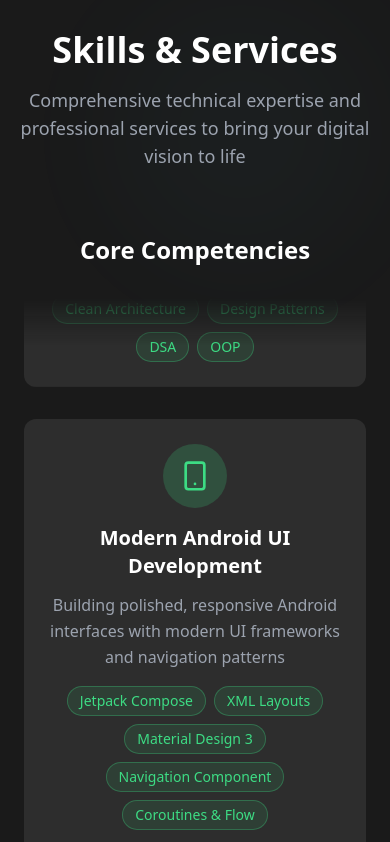
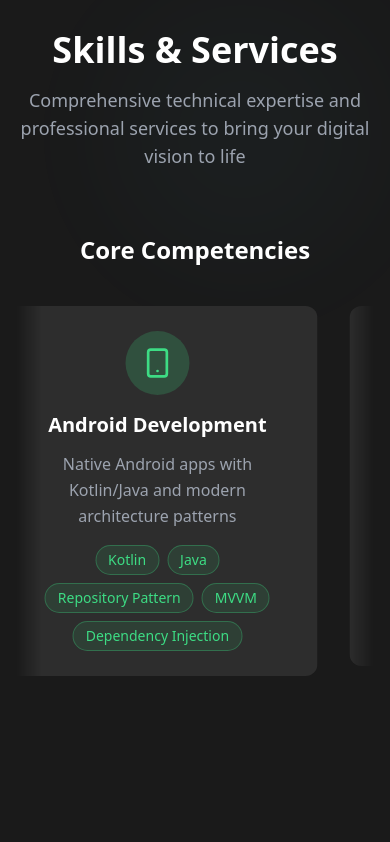
Before and after one commit to Mina-Software-Engineer/Mina-Portfolio, a React (Vite) app: page / in a window 390 px wide. Shown: the part 5793-6635 px from the top of the page. Built offline with nearby package versions, Linux system fonts and the light colour scheme.

Commit message:
Switch skill cards to horizontal scroll

```diff
--- a/src/index.css
+++ b/src/index.css
@@ -327,22 +327,25 @@ html, body {
   box-shadow: 0 8px 20px rgba(61, 220, 132, 0.15);
 }
 
-/* Vertical skills marquee: the duplicated track creates a seamless loop. */
+/* Horizontal skills marquee: the duplicated track creates a seamless loop. */
 .skills-card-scroller {
   overflow: hidden;
   position: relative;
   width: 100%;
-  max-height: 760px;
   padding: 0.5rem;
-  mask-image: linear-gradient(to bottom, transparent, #000 7%, #000 93%, transparent);
-  -webkit-mask-image: linear-gradient(to bottom, transparent, #000 7%, #000 93%, transparent);
+  mask-image: linear-gradient(to right, transparent, #000 7%, #000 93%, transparent);
+  -webkit-mask-image: linear-gradient(to right, transparent, #000 7%, #000 93%, transparent);
 }
 
 .skills-card-track {
-  display: grid;
-  grid-template-columns: repeat(4, minmax(0, 1fr));
+  display: flex;
+  align-items: stretch;
   gap: 2rem;
   animation: skills-card-scroller 48s linear infinite;
+}
+
+.skills-card-track .skill-card {
+  flex: 0 0 min(320px, 82vw);
 }
 
 .skills-card-scroller:hover .skills-card-track {
@@ -351,26 +354,10 @@ html, body {
 
 @keyframes skills-card-scroller {
   from {
-    transform: translateY(0);
+    transform: translateX(0);
   }
   to {
-    transform: translateY(calc(-50% - 1rem));
-  }
-}
-
-@media (max-width: 1023px) {
-  .skills-card-track {
-    grid-template-columns: repeat(2, minmax(0, 1fr));
-  }
-}
-
-@media (max-width: 639px) {
-  .skills-card-scroller {
-    max-height: 680px;
-  }
-
-  .skills-card-track {
-    grid-template-columns: 1fr;
+    transform: translateX(calc(-50% - 1rem));
   }
 }
 
```
